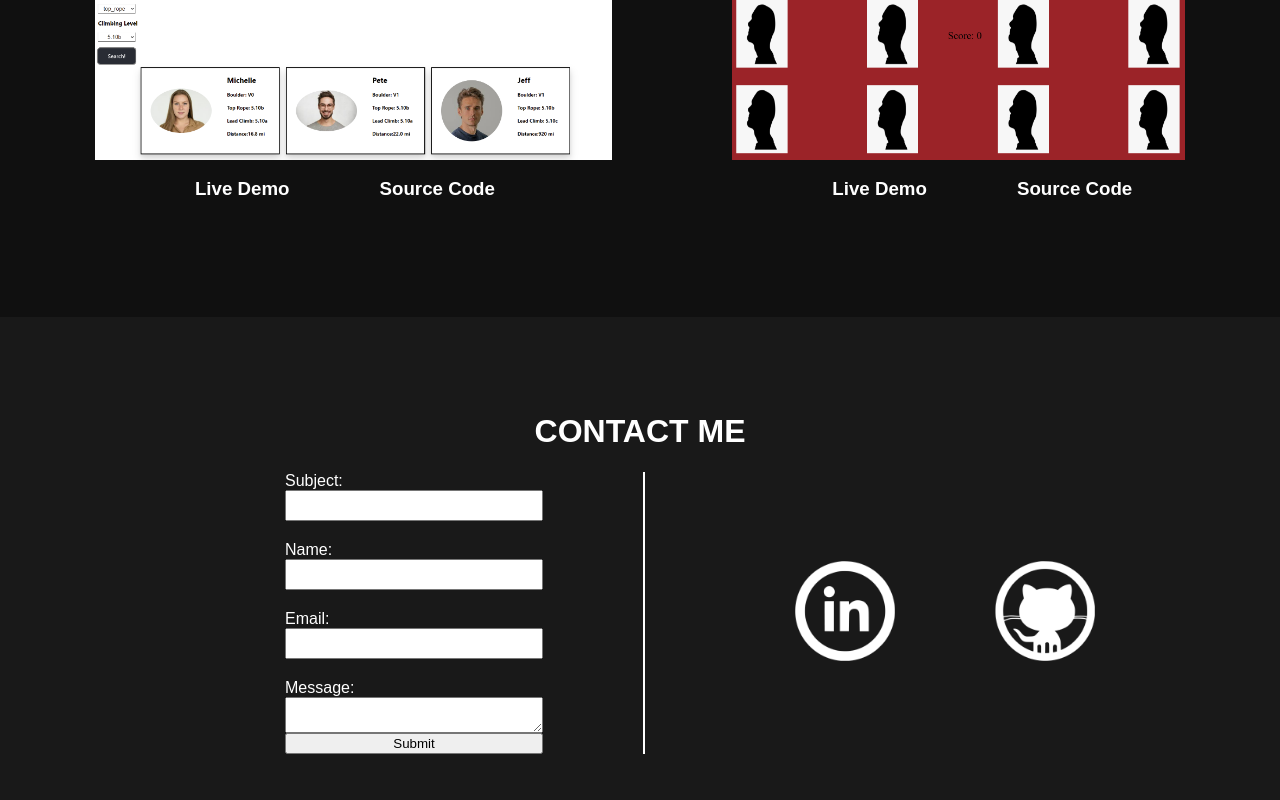
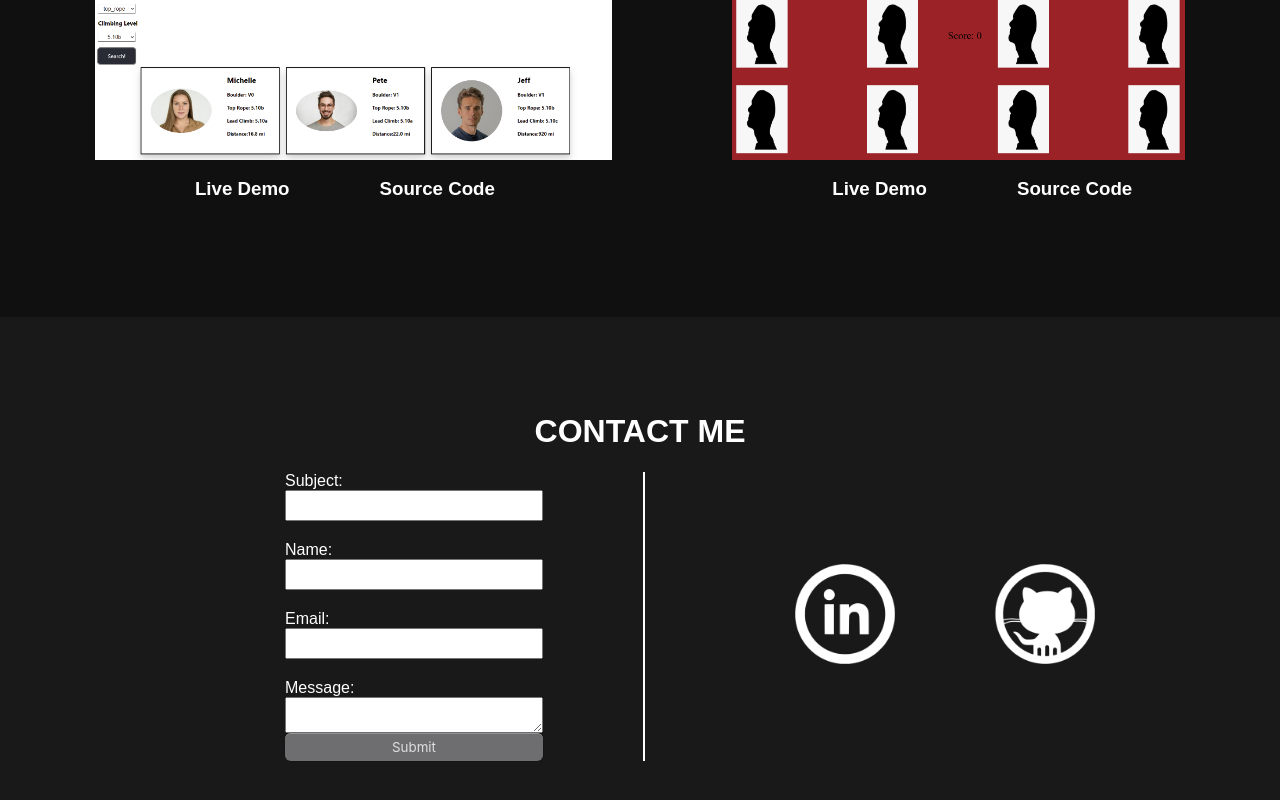
Before and after one commit to slevine3/Portfolio, a React (Create React App) app: page / in a window 1280 px wide. Shown: the part 1773-2573 px from the top of the page. Built offline with nearby package versions, Linux system fonts and the light colour scheme.

Commit message:
modify submit button

```diff
--- a/src/components/Contact.css
+++ b/src/components/Contact.css
@@ -34,6 +34,29 @@ input {
 }
 
 
+/* CSS */
+.button-12 {
+  display: flex;
+  flex-direction: column;
+  align-items: center;
+  padding: 6px 14px;
+  font-family: -apple-system, BlinkMacSystemFont, 'Roboto', sans-serif;
+  border-radius: 6px;
+  border: none;
+
+  background: #6E6D70;
+  box-shadow: 0px 0.5px 1px rgba(0, 0, 0, 0.1), inset 0px 0.5px 0.5px rgba(255, 255, 255, 0.5), 0px 0px 0px 0.5px rgba(0, 0, 0, 0.12);
+  color: #DFDEDF;
+  user-select: none;
+  -webkit-user-select: none;
+  touch-action: manipulation;
+}
+
+.button-12:focus {
+  box-shadow: inset 0px 0.8px 0px -0.25px rgba(255, 255, 255, 0.2), 0px 0.5px 1px rgba(0, 0, 0, 0.1), 0px 0px 0px 3.5px rgba(58, 108, 217, 0.5);
+  outline: 0;
+}
+
 * {
   font-family: "Source Sans Pro", sans-serif;
 }
--- a/src/components/Contact.js
+++ b/src/components/Contact.js
@@ -22,17 +22,13 @@ export const Contact = () => {
             <lable htmlFor="message">Message: </lable>
             <textarea name="message"></textarea>
 
-            <button>Submit</button>
+            <button className="button-12">Submit</button>
           </form>
         </div>
         <div className="contact_logos">
           <div>
             <a href="https://www.linkedin.com/in/sam-levine-965696119/">
-              <img
-                src={linkedin_logo}
-                // style={{ backgroundColor: "white" }}
-                alt="LinkedIn logo"
-              ></img>
+              <img src={linkedin_logo} alt="LinkedIn logo"></img>
             </a>
           </div>
           <div>
```
